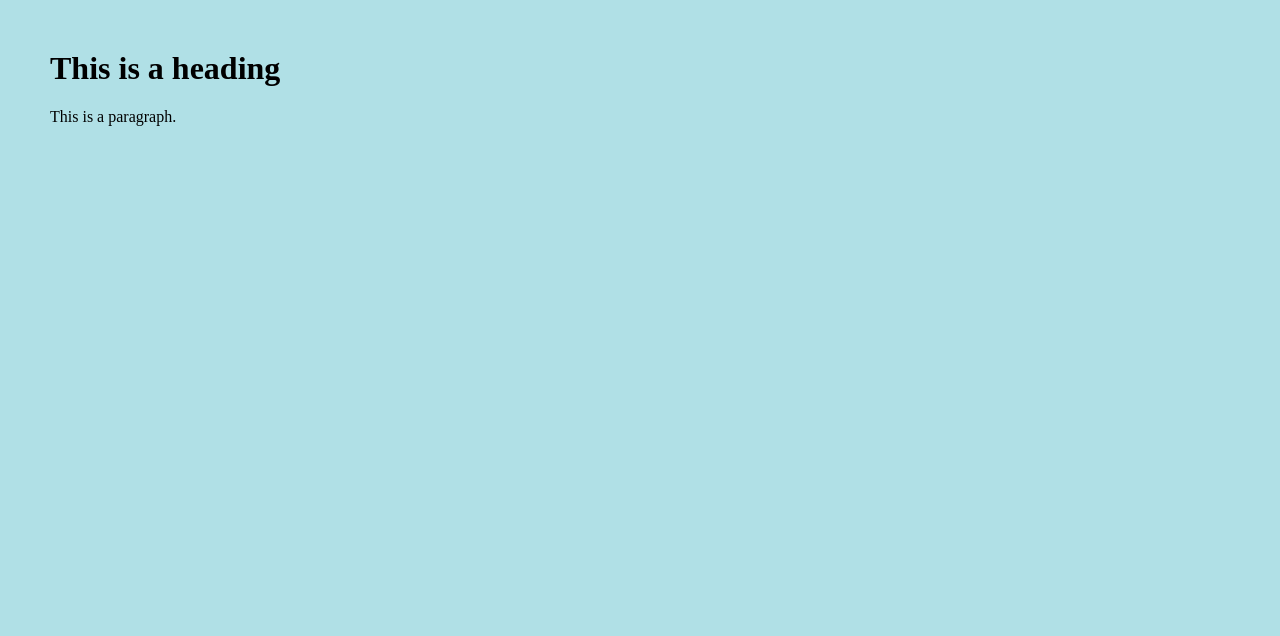
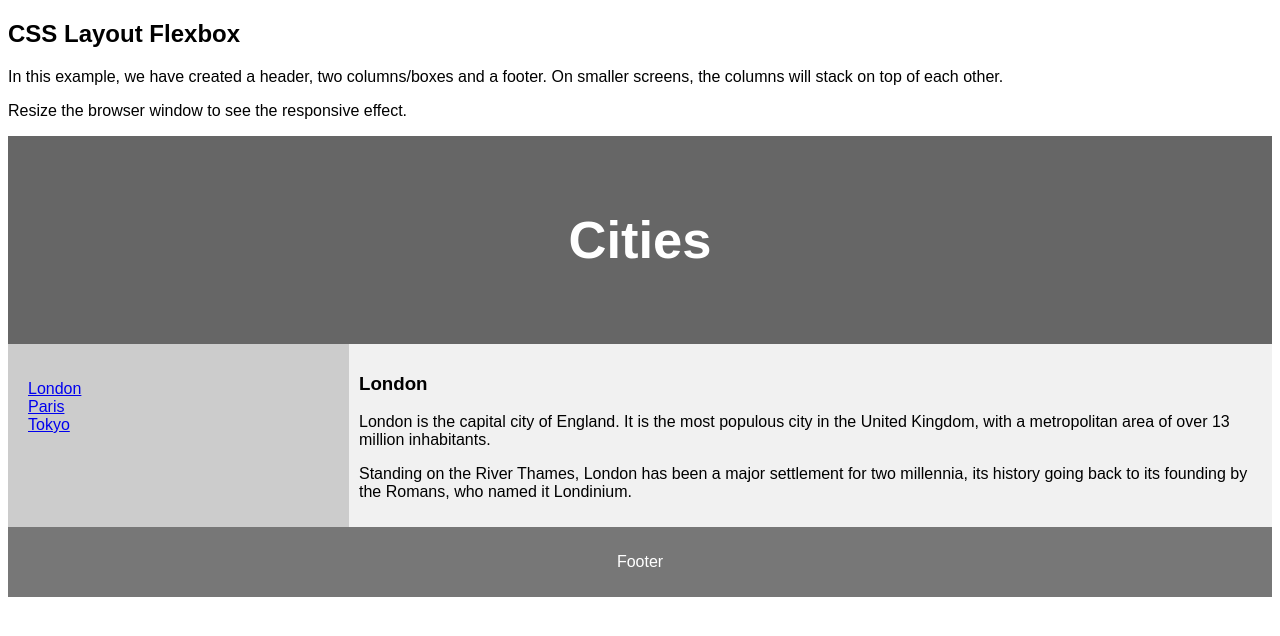
Before and after one commit to Tomtic869/tomtic869.github.io, a plain HTML site: page index.html in a window 1280 px wide. Drawn offline with Linux system fonts and the light colour scheme.

Commit message:
Update index.html

```diff
--- a/index.html
+++ b/index.html
@@ -1,9 +1,103 @@
 <!DOCTYPE html>
-<html>
-<body style="background-color:powderblue;margin: 50px;">
+<html lang="en">
+<head>
+<title>CSS Template</title>
+<meta charset="utf-8">
+<meta name="viewport" content="width=device-width, initial-scale=1">
+<style>
+* {
+  box-sizing: border-box;
+}
 
-<h1>This is a heading</h1>
-<p>This is a paragraph.</p>
+body {
+  font-family: Arial, Helvetica, sans-serif;
+}
+
+/* Style the header */
+header {
+  background-color: #666;
+  padding: 30px;
+  text-align: center;
+  font-size: 35px;
+  color: white;
+}
+
+/* Container for flexboxes */
+section {
+  display: -webkit-flex;
+  display: flex;
+}
+
+/* Style the navigation menu */
+nav {
+  -webkit-flex: 1;
+  -ms-flex: 1;
+  flex: 1;
+  background: #ccc;
+  padding: 20px;
+}
+
+/* Style the list inside the menu */
+nav ul {
+  list-style-type: none;
+  padding: 0;
+}
+
+/* Style the content */
+article {
+  -webkit-flex: 3;
+  -ms-flex: 3;
+  flex: 3;
+  background-color: #f1f1f1;
+  padding: 10px;
+}
+
+/* Style the footer */
+footer {
+  background-color: #777;
+  padding: 10px;
+  text-align: center;
+  color: white;
+}
+
+/* Responsive layout - makes the menu and the content (inside the section) sit on top of each other instead of next to each other */
+@media (max-width: 600px) {
+  section {
+    -webkit-flex-direction: column;
+    flex-direction: column;
+  }
+}
+</style>
+</head>
+<body>
+
+<h2>CSS Layout Flexbox</h2>
+<p>In this example, we have created a header, two columns/boxes and a footer. On smaller screens, the columns will stack on top of each other.</p>
+<p>Resize the browser window to see the responsive effect.</p>
+
+<header>
+  <h2>Cities</h2>
+</header>
+
+<section>
+  <nav>
+    <ul>
+      <li><a href="#">London</a></li>
+      <li><a href="#">Paris</a></li>
+      <li><a href="#">Tokyo</a></li>
+    </ul>
+  </nav>
+
+  <article>
+    <h1>London</h1>
+    <p>London is the capital city of England. It is the most populous city in the  United Kingdom, with a metropolitan area of over 13 million inhabitants.</p>
+    <p>Standing on the River Thames, London has been a major settlement for two millennia, its history going back to its founding by the Romans, who named it Londinium.</p>
+  </article>
+</section>
+
+<footer>
+  <p>Footer</p>
+</footer>
 
 </body>
 </html>
```
